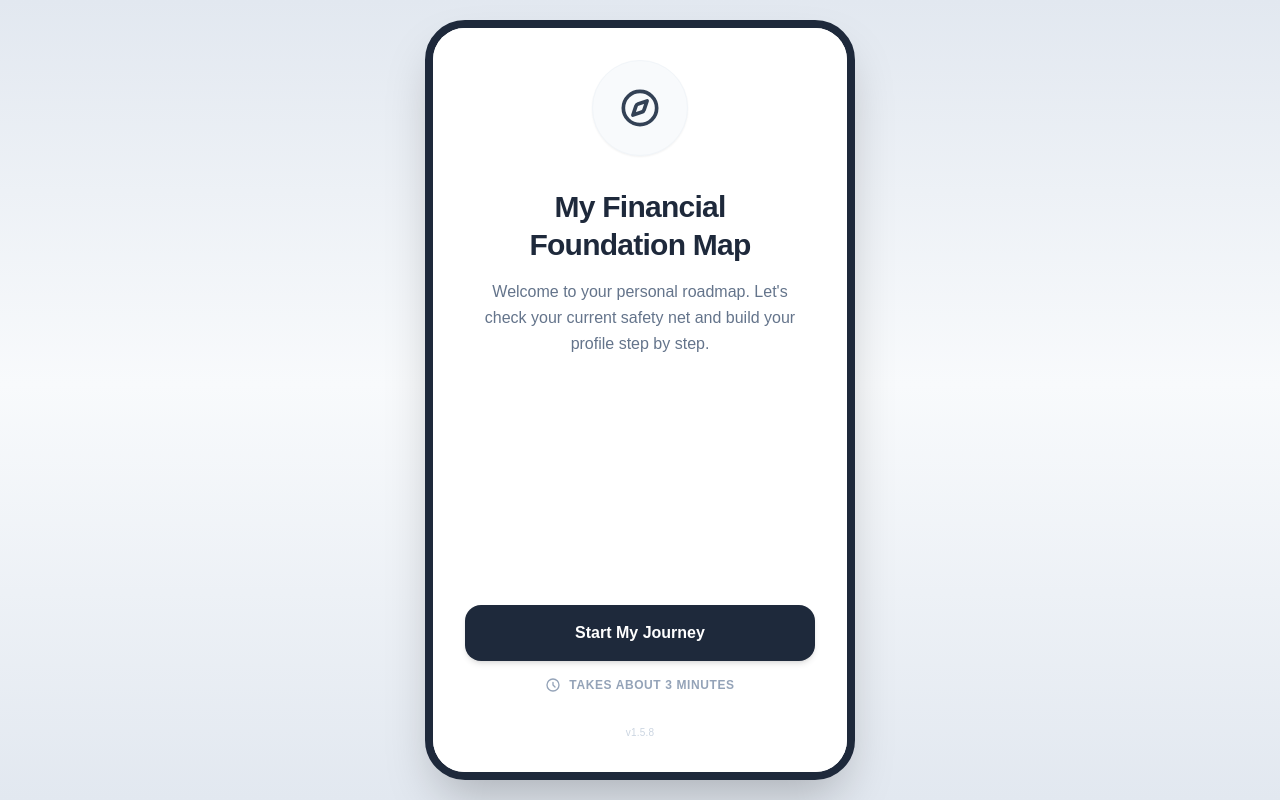
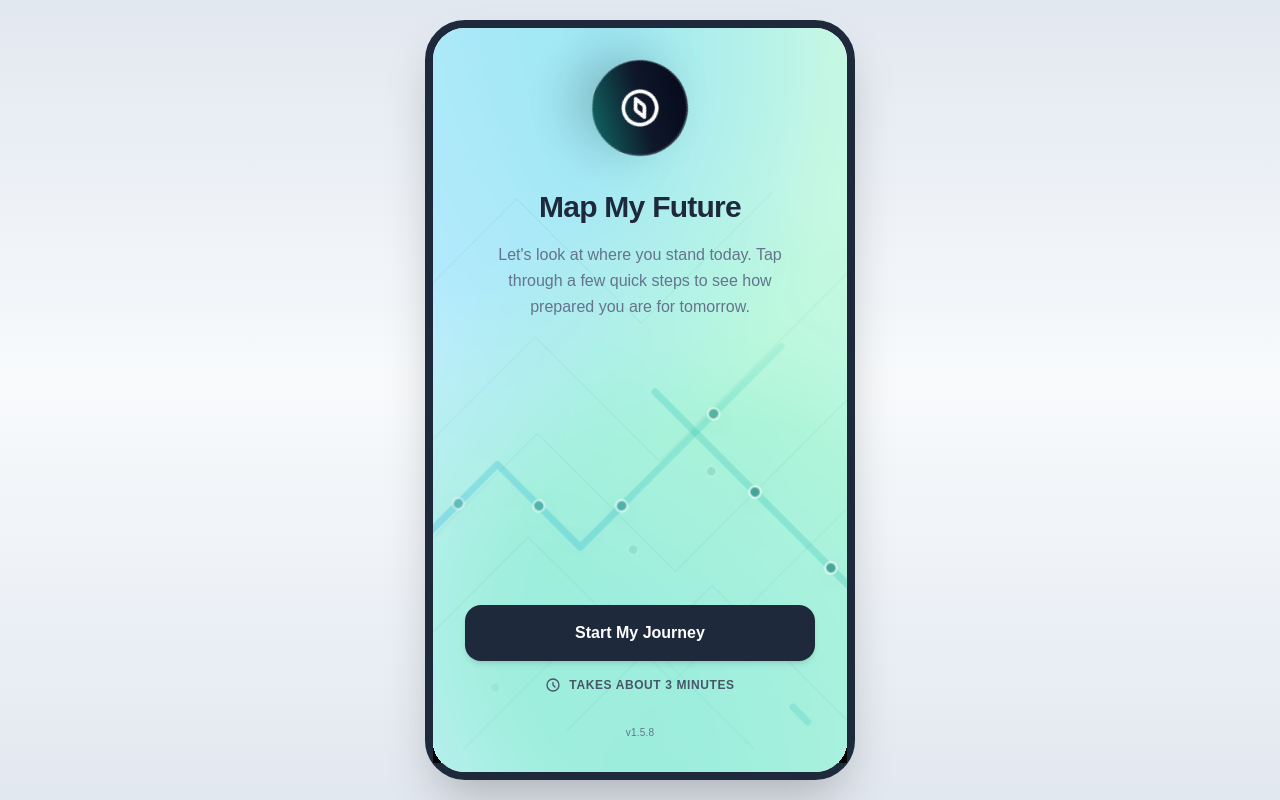
Before and after one commit to gomaconr-arch/free-assess, a React (Vite) app: page / in a window 1280 px wide. Built offline with nearby package versions, Linux system fonts and the light colour scheme; a web font is replaced by a local one.

Commit message:
Add branded animated welcome screen

```diff
--- a/src/App.jsx
+++ b/src/App.jsx
@@ -280,6 +280,78 @@ const SecondaryActionButton = ({ children, onClick }) => (
   >
     {children}
   </motion.button>
+);
+
+const WelcomeMapGraphic = () => (
+  <div className="welcome-map-graphic" aria-hidden="true">
+    <svg viewBox="0 0 360 560" className="h-full w-full" fill="none">
+      <defs>
+        <linearGradient id="routeFade" x1="0" y1="1" x2="1" y2="0">
+          <stop offset="0%" stopColor="var(--brand-accent)" stopOpacity="0.5" />
+          <stop offset="56%" stopColor="var(--brand-primary-soft)" stopOpacity="0.34" />
+          <stop offset="100%" stopColor="var(--brand-primary-soft)" stopOpacity="0" />
+        </linearGradient>
+      </defs>
+      <g className="map-angled-grid">
+        {[
+          'M-42 526L84 400L210 526L398 338',
+          'M-28 430L92 310L212 430L388 254',
+          'M-18 334L90 226L198 334L368 164',
+          'M28 584L154 458L280 584',
+          'M118 568L244 442L392 590',
+          'M-34 214L74 106L182 214L296 100'
+        ].map((line) => (
+          <path key={line} d={line} />
+        ))}
+      </g>
+      {[
+        { d: 'M24 560L88 496L142 442L206 378L276 308L340 244', delay: '0s', duration: '7.2s' },
+        { d: 'M-18 410L56 336L128 408L202 334L286 250L378 158', delay: '1.6s', duration: '7.8s' },
+        { d: 'M378 458L312 392L248 328L178 258L108 188L36 116', delay: '3.2s', duration: '7.1s' },
+        { d: 'M326 560L278 512L326 464L266 404L202 340L252 290L304 238', delay: '4.8s', duration: '8s' },
+        { d: 'M116 560L172 504L118 450L180 388L236 332L306 262L374 194', delay: '6.4s', duration: '7.5s' }
+      ].map((route) => (
+        <path
+          key={route.d}
+          className="map-angled-route"
+          d={route.d}
+          pathLength="1"
+          style={{ '--route-delay': route.delay, '--route-duration': route.duration }}
+        />
+      ))}
+      {[
+        { x: 54, y: 530, delay: '0.52s' },
+        { x: 114, y: 470, delay: '0.92s' },
+        { x: 174, y: 410, delay: '1.32s' },
+        { x: 242, y: 342, delay: '1.72s' },
+        { x: 22, y: 370, delay: '2.5s' },
+        { x: 92, y: 372, delay: '2.9s' },
+        { x: 164, y: 372, delay: '3.3s' },
+        { x: 244, y: 292, delay: '3.7s' },
+        { x: 346, y: 426, delay: '4.52s' },
+        { x: 280, y: 360, delay: '4.92s' },
+        { x: 214, y: 294, delay: '5.32s' },
+        { x: 144, y: 224, delay: '5.72s' },
+        { x: 302, y: 536, delay: '6.5s' },
+        { x: 302, y: 488, delay: '6.9s' },
+        { x: 266, y: 404, delay: '7.3s' },
+        { x: 226, y: 316, delay: '7.7s' },
+        { x: 144, y: 532, delay: '8.52s' },
+        { x: 146, y: 422, delay: '8.92s' },
+        { x: 208, y: 360, delay: '9.32s' },
+        { x: 272, y: 296, delay: '9.72s' }
+      ].map((step) => (
+        <circle
+          key={`${step.x}-${step.y}-${step.delay}`}
+          className="map-milestone-dot"
+          cx={step.x}
+          cy={step.y}
+          r="5"
+          style={{ '--dot-delay': step.delay }}
+        />
+      ))}
+    </svg>
+  </div>
 );
 
 const QuickReviewIntroScreen = ({ onPrimary, onSecondary }) => (
@@ -850,28 +922,27 @@ function App() {
   }, [answers]);
 
   const renderWelcome = () => (
-    <div className="h-full flex flex-col justify-center items-center p-8 bg-white text-center animate-fade-in relative z-10">
-      <div className="w-24 h-24 bg-slate-50 rounded-full flex items-center justify-center shadow-sm mb-8 border border-slate-100">
-        <Compass className="h-10 w-10 text-slate-700" strokeWidth={2.2} />
+    <div className="screen-mesh h-full flex flex-col justify-center items-center p-8 text-center animate-fade-in relative z-10 overflow-hidden">
+      <WelcomeMapGraphic />
+      <div className="welcome-logo mb-8">
+        <Compass className="h-10 w-10 text-white" strokeWidth={2.2} />
       </div>
       <h1 className="text-3xl font-extrabold text-slate-800 mb-4 tracking-tight leading-tight">
-        My Financial
-        <br />
-        Foundation Map
+        Map My Future
       </h1>
       <p className="text-slate-500 mb-10 leading-relaxed max-w-xs mx-auto font-medium">
-        Welcome to your personal roadmap. Let&apos;s check your current safety net and build your profile step by step.
+        Let&apos;s look at where you stand today. Tap through a few quick steps to see how prepared you are for tomorrow.
       </p>
       <div className="w-full mt-auto mb-8 space-y-4">
         <Button onClick={() => setScreen('hub')}>Start My Journey</Button>
-        <p className="text-xs text-slate-400 font-bold uppercase tracking-wider flex items-center justify-center gap-2">
+        <p className="text-xs text-slate-600 font-bold uppercase tracking-wider flex items-center justify-center gap-2">
           <svg className="w-4 h-4" fill="none" viewBox="0 0 24 24" stroke="currentColor">
             <path strokeLinecap="round" strokeLinejoin="round" strokeWidth={2} d="M12 8v4l3 3m6-3a9 9 0 11-18 0 9 9 0 0118 0z" />
           </svg>
           Takes about 3 minutes
         </p>
       </div>
-      <p className="text-[10px] text-slate-300 font-medium tracking-wide">v{__APP_VERSION__}</p>
+      <p className="text-[10px] text-slate-500 font-medium tracking-wide">v{__APP_VERSION__}</p>
     </div>
   );
 
--- a/src/styles.css
+++ b/src/styles.css
@@ -66,6 +66,38 @@
 @tailwind components;
 @tailwind utilities;
 
+:root {
+  /*
+    Brand theme tokens.
+    Update these values first when changing brand colors, typography, or the welcome artwork.
+    Tailwind aliases for these tokens are also available in tailwind.config.js as brand-* colors.
+  */
+  --font-brand: 'Figtree', sans-serif;
+
+  --brand-ink: #0f172a;
+  --brand-surface: #ffffff;
+  --brand-page-start: #e2e8f0;
+  --brand-page-mid: #f8fafc;
+  --brand-page-end: #e2e8f0;
+
+  --brand-primary: #0f766e;
+  --brand-primary-rgb: 15 118 110;
+  --brand-primary-soft: #14b8a6;
+  --brand-primary-soft-rgb: 20 184 166;
+  --brand-accent: #0ea5e9;
+  --brand-accent-rgb: 14 165 233;
+  --brand-accent-soft: #bae6fd;
+
+  --welcome-bg: #eaf8f6;
+  --welcome-mesh-a: 125 211 252;
+  --welcome-mesh-b: 167 243 208;
+  --welcome-mesh-c: 110 231 183;
+  --welcome-mesh-d: 186 230 253;
+  --welcome-gradient-start: #effcff;
+  --welcome-gradient-mid: #f5fff8;
+  --welcome-gradient-end: #eef9ff;
+}
+
 html,
 body,
 #root {
@@ -81,8 +113,8 @@ body,
 }
 
 body {
-  font-family: 'Figtree', sans-serif;
-  background: linear-gradient(180deg, #e2e8f0 0%, #f8fafc 48%, #e2e8f0 100%);
+  font-family: var(--font-brand);
+  background: linear-gradient(180deg, var(--brand-page-start) 0%, var(--brand-page-mid) 48%, var(--brand-page-end) 100%);
   margin: 0;
   padding: 0;
   display: flex;
@@ -95,6 +127,92 @@ body {
 .app-shell {
   height: 100dvh;
   min-height: 100dvh;
+}
+
+.screen-mesh {
+  background: var(--welcome-bg);
+  isolation: isolate;
+}
+
+.screen-mesh::before {
+  content: '';
+  position: absolute;
+  inset: -22%;
+  z-index: -1;
+  background:
+    radial-gradient(circle at 14% 18%, rgb(var(--welcome-mesh-a) / 48%) 0 17%, transparent 36%),
+    radial-gradient(circle at 82% 14%, rgb(var(--welcome-mesh-b) / 52%) 0 18%, transparent 38%),
+    radial-gradient(circle at 64% 76%, rgb(var(--welcome-mesh-c) / 45%) 0 18%, transparent 37%),
+    radial-gradient(circle at 18% 84%, rgb(var(--welcome-mesh-d) / 58%) 0 20%, transparent 42%),
+    linear-gradient(135deg, var(--welcome-gradient-start) 0%, var(--welcome-gradient-mid) 45%, var(--welcome-gradient-end) 100%);
+  background-size: 115% 115%, 120% 120%, 125% 125%, 118% 118%, 100% 100%;
+  filter: blur(18px) saturate(112%);
+  transform: translate3d(0, 0, 0) scale(1.03);
+  animation: meshDrift 34s ease-in-out infinite alternate;
+  pointer-events: none;
+}
+
+.screen-mesh > :not(.welcome-map-graphic) {
+  position: relative;
+  z-index: 1;
+}
+
+.welcome-map-graphic {
+  position: absolute;
+  inset: 0;
+  z-index: 0;
+  overflow: hidden;
+  pointer-events: none;
+}
+
+.map-angled-grid {
+  animation: mapGridDrift 24s ease-in-out infinite alternate;
+}
+
+.map-angled-grid path {
+  stroke: rgb(var(--brand-primary-rgb) / 8%);
+  stroke-width: 1.25;
+  stroke-linecap: round;
+  stroke-linejoin: round;
+  animation: mapGridPulse 7.5s ease-in-out infinite;
+}
+
+.map-angled-route {
+  stroke: url(#routeFade);
+  stroke-width: 6;
+  stroke-linecap: round;
+  stroke-linejoin: round;
+  stroke-dasharray: 1;
+  stroke-dashoffset: 1;
+  filter: drop-shadow(0 10px 20px rgb(var(--brand-accent-rgb) / 10%));
+  opacity: 0;
+  animation: mapRouteWander var(--route-duration, 7s) ease-in-out infinite;
+  animation-delay: var(--route-delay, 0s);
+}
+
+.map-milestone-dot {
+  fill: rgb(var(--brand-primary-rgb) / 62%);
+  opacity: 0;
+  stroke: rgb(255 255 255 / 74%);
+  stroke-width: 2;
+  transform-box: fill-box;
+  transform-origin: center;
+  filter: drop-shadow(0 5px 12px rgb(var(--brand-primary-rgb) / 18%));
+  animation: mapMilestoneDot 11.2s ease-in-out infinite;
+  animation-delay: var(--dot-delay, 0s);
+}
+
+.welcome-logo {
+  display: flex;
+  width: 6rem;
+  height: 6rem;
+  align-items: center;
+  justify-content: center;
+  border: 1px solid rgb(255 255 255 / 16%);
+  border-radius: 9999px;
+  background: linear-gradient(145deg, #020617 0%, #0f172a 48%, #0f766e 100%);
+  box-shadow: 0 22px 45px rgb(15 23 42 / 20%), inset 0 1px 0 rgb(255 255 255 / 16%);
+  animation: logoRotateClockwise 18s linear infinite;
 }
 
 .app-scroll {
@@ -167,6 +285,109 @@ body {
   }
 }
 
+@keyframes meshDrift {
+  0% {
+    background-position: 0% 0%, 100% 0%, 72% 100%, 0% 88%, 50% 50%;
+    transform: translate3d(-1.5%, -1%, 0) scale(1.03);
+  }
+
+  50% {
+    background-position: 12% 8%, 86% 12%, 62% 88%, 10% 76%, 50% 50%;
+    transform: translate3d(1%, 1.5%, 0) scale(1.06);
+  }
+
+  100% {
+    background-position: 6% 16%, 94% 22%, 78% 82%, 14% 96%, 50% 50%;
+    transform: translate3d(1.8%, -0.5%, 0) scale(1.04);
+  }
+}
+
+@keyframes mapRouteWander {
+  0% {
+    stroke-dashoffset: 1;
+    opacity: 0;
+  }
+
+  14% {
+    opacity: 0.7;
+  }
+
+  54% {
+    stroke-dashoffset: 0.18;
+    opacity: 0.52;
+  }
+
+  76% {
+    stroke-dashoffset: 0;
+    opacity: 0;
+  }
+
+  100% {
+    stroke-dashoffset: 0;
+    opacity: 0;
+  }
+}
+
+@keyframes mapMilestoneDot {
+  0%,
+  2% {
+    opacity: 0;
+    transform: scale(0.75);
+  }
+
+  5% {
+    opacity: 0.9;
+    transform: scale(1);
+  }
+
+  18% {
+    opacity: 0.72;
+    transform: scale(1);
+  }
+
+  38% {
+    opacity: 0.18;
+    transform: scale(0.92);
+  }
+
+  50%,
+  100% {
+    opacity: 0;
+    transform: scale(0.9);
+  }
+}
+
+@keyframes mapGridDrift {
+  0% {
+    transform: translate3d(-8px, 6px, 0);
+  }
+
+  50% {
+    transform: translate3d(8px, -10px, 0);
+  }
+
+  100% {
+    transform: translate3d(14px, 8px, 0);
+  }
+}
+
+@keyframes mapGridPulse {
+  0%,
+  100% {
+    opacity: 0.45;
+  }
+
+  50% {
+    opacity: 0.9;
+  }
+}
+
+@keyframes logoRotateClockwise {
+  to {
+    transform: rotate(360deg);
+  }
+}
+
 .animate-slide-up {
   animation: slideUp 0.5s cubic-bezier(0.16, 1, 0.3, 1) forwards;
 }
@@ -234,3 +455,23 @@ body {
     max-height: 100dvh;
   }
 }
+
+@media (prefers-reduced-motion: reduce) {
+  .map-angled-grid,
+  .map-angled-grid path,
+  .map-milestone-dot,
+  .map-angled-route,
+  .welcome-logo,
+  .screen-mesh::before {
+    animation: none;
+  }
+
+  .map-angled-route {
+    opacity: 0.38;
+    stroke-dashoffset: 0.18;
+  }
+
+  .map-milestone-dot {
+    opacity: 0;
+  }
+}
--- a/tailwind.config.js
+++ b/tailwind.config.js
@@ -2,7 +2,24 @@
 export default {
   content: ['./index.html', './src/**/*.{js,jsx,ts,tsx}'],
   theme: {
-    extend: {}
+    extend: {
+      colors: {
+        brand: {
+          ink: 'var(--brand-ink)',
+          surface: 'var(--brand-surface)',
+          primary: 'var(--brand-primary)',
+          'primary-soft': 'var(--brand-primary-soft)',
+          accent: 'var(--brand-accent)',
+          'accent-soft': 'var(--brand-accent-soft)'
+        },
+        welcome: {
+          bg: 'var(--welcome-bg)'
+        }
+      },
+      fontFamily: {
+        brand: 'var(--font-brand)'
+      }
+    }
   },
   plugins: []
 };
```
